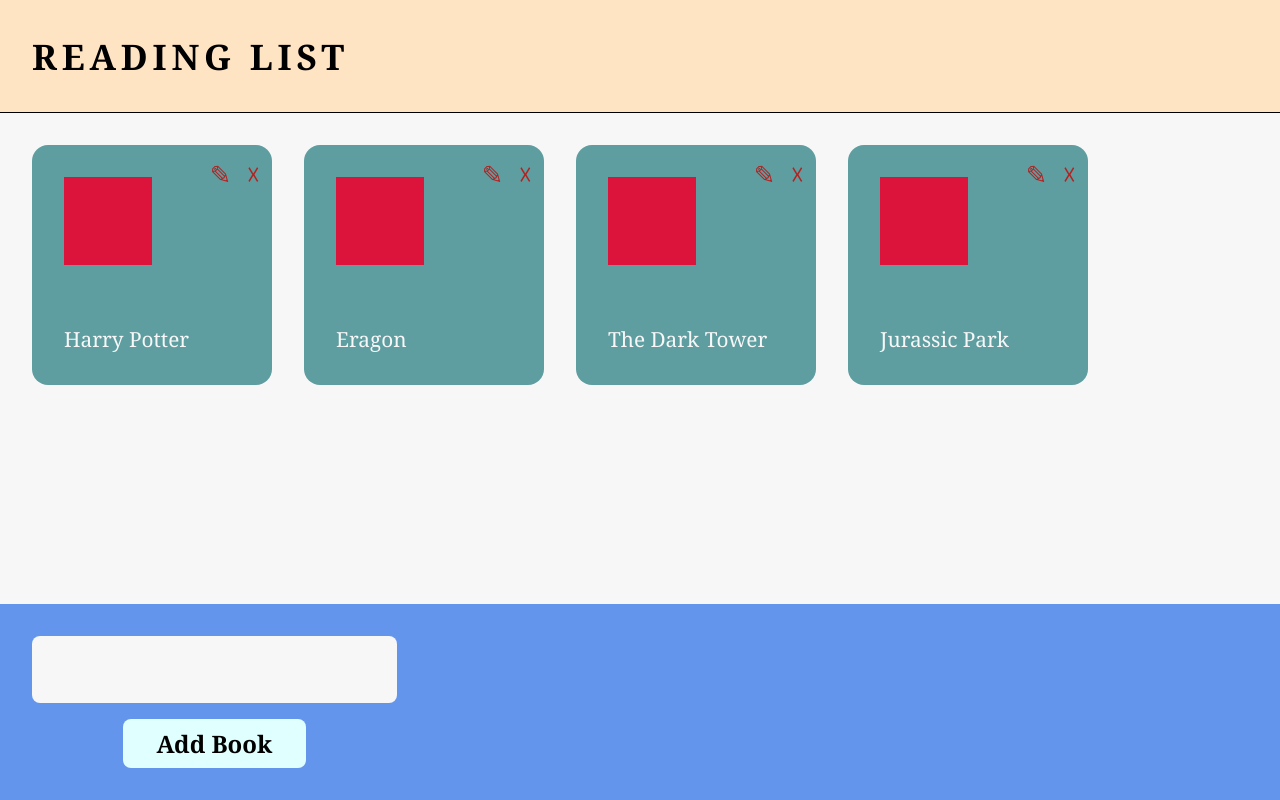
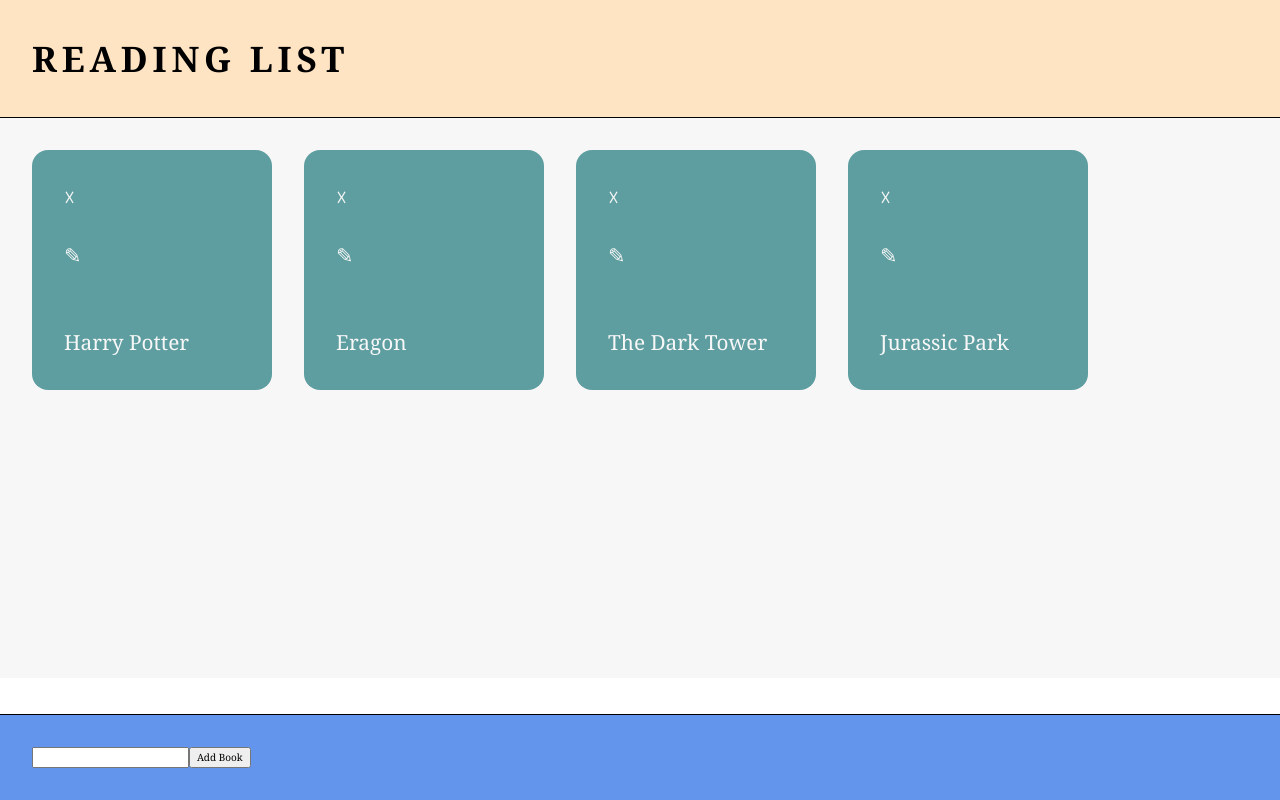
Before and after one commit to lawyerh/Reading_List, a React (Create React App) app: page / in a window 1280 px wide. Built offline with nearby package versions, Linux system fonts and the light colour scheme; data requests are answered from the project's data file.

Commit message:
Now contains compiled scss from src/scss

```diff
--- a/src/App.css
+++ b/src/App.css
@@ -1,12 +1,56 @@
-/* mini nonsense reset */
-html,
-body,
+/*
+  1. Use a more-intuitive box-sizing model.
+*/
+*, *::before, *::after {
+  box-sizing: border-box;
+}
+
+/*
+  2. Remove default margin
+*/
 * {
-    font-size: 62.5;
   margin: 0;
-    padding: 0;
-    font-family: Cambria, Cochin, Georgia, Times, 'Times New Roman', serif;
-    box-sizing: border-box;
+}
+
+/*
+  Typographic tweaks!
+  3. Add accessible line-height
+  4. Improve text rendering
+*/
+body {
+  line-height: 1.5;
+  -webkit-font-smoothing: antialiased;
+  font-family: Cambria, Cochin, Georgia, Times, "Times New Roman", serif;
+  font-size: 62.5%;
+}
+
+/*
+  5. Improve media defaults
+*/
+img, picture, video, canvas, svg {
+  display: block;
+  max-width: 100%;
+}
+
+/*
+  6. Remove built-in form typography styles
+*/
+input, button, textarea, select {
+  font: inherit;
+}
+
+/*
+  7. Avoid text overflows
+*/
+p, h1, h2, h3, h4, h5, h6 {
+  overflow-wrap: break-word;
+}
+
+/*
+  8. Create a root stacking context
+*/
+#root, #__next {
+  isolation: isolate;
 }
 
 .App {
@@ -18,55 +62,50 @@
   padding: 2rem;
   background-color: bisque;
   text-transform: uppercase;
-    letter-spacing: .3rem;
+  letter-spacing: 0.3rem;
   font-size: 2.2rem;
   border-bottom: 1px solid black;
-    /* margin-bottom: 1rem; */
 }
 
 .create {
-    position:absolute;
+  position: absolute;
   bottom: 0;
   padding: 2rem;
   background-color: cornflowerblue;
   width: 100%;
+  border-top: 1px solid black;
 }
-
-.create-form {
+.create__form {
   display: flex;
   flex-direction: column;
   width: 30%;
 }
-
-.create-input {
+.create__input {
   font-size: 1.6rem;
   padding: 1rem;
   background-color: #f7f7f7;
   border: none;
   margin-bottom: 1rem;
-    transition: transform .2s;
-    border-radius: .5rem;
+  transition: transform 0.2s;
+  border-radius: 0.5rem;
 }
-
-.create-input:focus {
+.create__input:focus {
   transform: scale(1.05);
 }
-
-.create-button {
-    background-color:lightcyan;
-    padding: .5rem;
+.create__button {
+  background-color: lightcyan;
+  padding: 0.5rem;
   width: 50%;
   display: block;
   margin: 0 auto;
-    border-radius: .5rem;
+  border-radius: 0.5rem;
   border: none;
   cursor: pointer;
-    transition: all .1s;
+  transition: all 0.1s;
   font-weight: bold;
   font-size: 1.5rem;
 }
-
-.create-button:active {
+.create__button:active {
   transform: translateY(-2px);
 }
 
@@ -77,10 +116,8 @@
   display: flex;
   justify-content: left;
   flex-wrap: wrap;
-
 }
-
-.display-text {
+.display__text {
   font-size: 1.3rem;
   font-weight: bold;
   justify-self: unset;
@@ -101,27 +138,26 @@
   justify-content: space-between;
   text-wrap: wrap;
 }
-
-.book-delete {
+.book__delete {
   position: absolute;
   right: 5%;
   top: 5%;
-    color:firebrick;
+  color: firebrick;
   font-size: 1.6rem;
   cursor: pointer;
 }
-
-.book-edit {
+.book__edit {
   position: absolute;
   right: 17%;
   top: 5%;
-    color:firebrick;
+  color: firebrick;
   font-size: 1.6rem;
   cursor: pointer;
 }
-
-.book-image {
+.book__image {
   height: 50%;
   width: 50%;
   background-color: crimson;
 }
+
+/*# sourceMappingURL=App.css.map */
```
Lines whose indentation alone changed are shown as unchanged.
